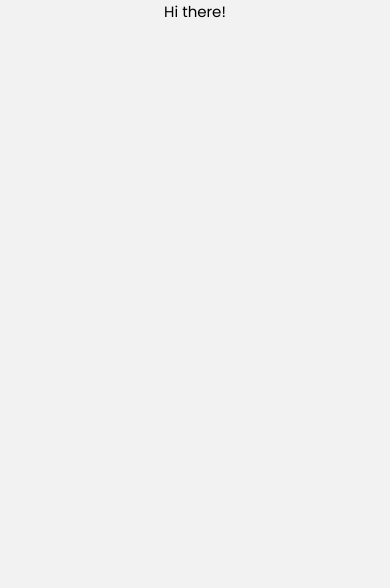
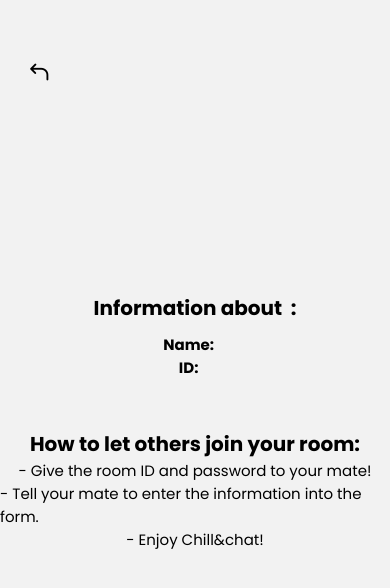
Before and after one commit to Chillandchat/mobile, a React Native app: screen /room-details in a window 390 px wide. Shown: the top 588 px of the page. Built offline with nearby package versions, Linux system fonts and the light colour scheme.

Commit message:
Create room information page and bug fixes

```diff
--- a/src/screens/Chat.tsx
+++ b/src/screens/Chat.tsx
@@ -1,5 +1,13 @@
 import React from "react";
-import { View, StyleSheet, TouchableOpacity } from "react-native";
+import {
+  View,
+  StyleSheet,
+  TouchableOpacity,
+  KeyboardAvoidingView,
+  ScrollView,
+  Platform,
+  Dimensions,
+} from "react-native";
 import { Feather } from "@expo/vector-icons";
 import { useSelector } from "react-redux";
 
@@ -7,11 +15,16 @@ import Form from "../components/Form";
 import ChatRoomBar from "../components/ChatRoomBar";
 import { RootState } from "../redux/index.d";
 
+/**
+ * This is the chat room as the name suggests it will display the chat room.
+ */
+
 const Chat: React.FC = () => {
   const { sessionStatus }: any = useSelector((state: RootState): RootState => {
-    console.log(state)
     return state;
   });
+
+  const windowDimensions = Dimensions.get("window");
 
   const style: any = StyleSheet.create({
     container: {
@@ -26,16 +39,29 @@ const Chat: React.FC = () => {
     sendBar: {
       flexDirection: "row",
       alignItems: "center",
+      position: "absolute",
+      bottom: windowDimensions.height * 0.05,
     },
     sendIcon: {
       padding: 10,
     },
+    chatRoomBar: {
+      position: "absolute",
+      top: windowDimensions.height * 0.1,
+      marginHorizontal: 20,
+    },
   });
 
   return (
-    <View style={style.container}>
-      <ChatRoomBar roomData={sessionStatus}/>
-
+    <KeyboardAvoidingView
+      style={{ flex: 1 }}
+      enabled
+      behavior={Platform.OS === "ios" ? "padding" : "height"}
+    >
+      <ScrollView contentContainerStyle={style.container}>
+        <View style={style.chatRoomBar}>
+          <ChatRoomBar roomData={sessionStatus} />
+        </View>
         <View style={style.sendBar}>
           <Form
             placeholder={"Type a message..."}
@@ -49,7 +75,8 @@ const Chat: React.FC = () => {
             </TouchableOpacity>
           </View>
         </View>
-    </View>
+      </ScrollView>
+    </KeyboardAvoidingView>
   );
 };
 
--- a/src/screens/CreateRoom.tsx
+++ b/src/screens/CreateRoom.tsx
@@ -5,7 +5,6 @@ import {
   StyleSheet,
   Alert,
   ScrollView,
-  Keyboard,
   KeyboardAvoidingView,
   Platform,
 } from "react-native";
--- a/src/screens/RoomInformation.tsx
+++ b/src/screens/RoomInformation.tsx
@@ -1,21 +1,74 @@
 import React from "react";
-import { View, StyleSheet, Text } from "react-native";
+import { View, StyleSheet, Text, TouchableOpacity } from "react-native";
+import { AntDesign } from "@expo/vector-icons";
+import { useSelector } from "react-redux";
 
-const RoomInformation: React.FC = () => {
+import { RootState } from "../redux/index.d";
+
+/**
+ * This is the room information screen, this screen will display the room information.
+ */
+
+const RoomInformation: React.FC<any> = ({ navigation }) => {
+  const { sessionStatus } = useSelector((state: RootState): RootState => {
+    return state;
+  });
+
   const style: any = StyleSheet.create({
     container: {
+      justifyContent: "center",
+      flex: 1,
       alignItems: "center",
-      justifyContent: "center",
     },
     text: {
       fontFamily: "poppins",
+      fontSize: 15,
+    },
+    back: {
+      justifyContent: "flex-start",
+      position: "absolute",
+      top: "7%",
+      left: "7%",
+    },
+    boldText: {
+      fontFamily: "poppinsBold",
       fontSize: 15,
     },
   });
 
   return (
     <View style={style.container}>
-      <Text style={style.text}>Hi there!</Text>
+      <TouchableOpacity
+        style={style.back}
+        onPress={async (): Promise<void> => {
+          navigation.navigate("chat");
+        }}
+      >
+        <AntDesign name="back" size={24} color="black" />
+      </TouchableOpacity>
+      <Text style={[style.boldText, { fontSize: 20 }]}>
+        Information about {sessionStatus.name} :
+      </Text>
+      <View style={{ height: 10 }} />
+      <View style={{ flexDirection: "row" }}>
+        <Text style={style.boldText}>Name:{"    "}</Text>
+        <Text style={style.text}>{sessionStatus.name}</Text>
+      </View>
+      <View style={{ flexDirection: "row" }}>
+        <Text style={style.boldText}>ID:{"    "}</Text>
+        <Text style={style.text}>{sessionStatus.id}</Text>
+      </View>
+      <View style={{ height: 50 }} />
+      <Text style={[style.boldText, { fontSize: 20 }]}>
+        How to let others join your room:
+      </Text>
+      <Text style={style.text}>
+        - Give the room ID and password to your mate!
+      </Text>
+      <Text style={style.text}>
+        - Tell your mate to enter the information into the form.
+      </Text>
+      <Text style={style.text}>- Enjoy Chill&chat!</Text>
     </View>
   );
 };
```
Lines whose indentation alone changed are shown as unchanged.
